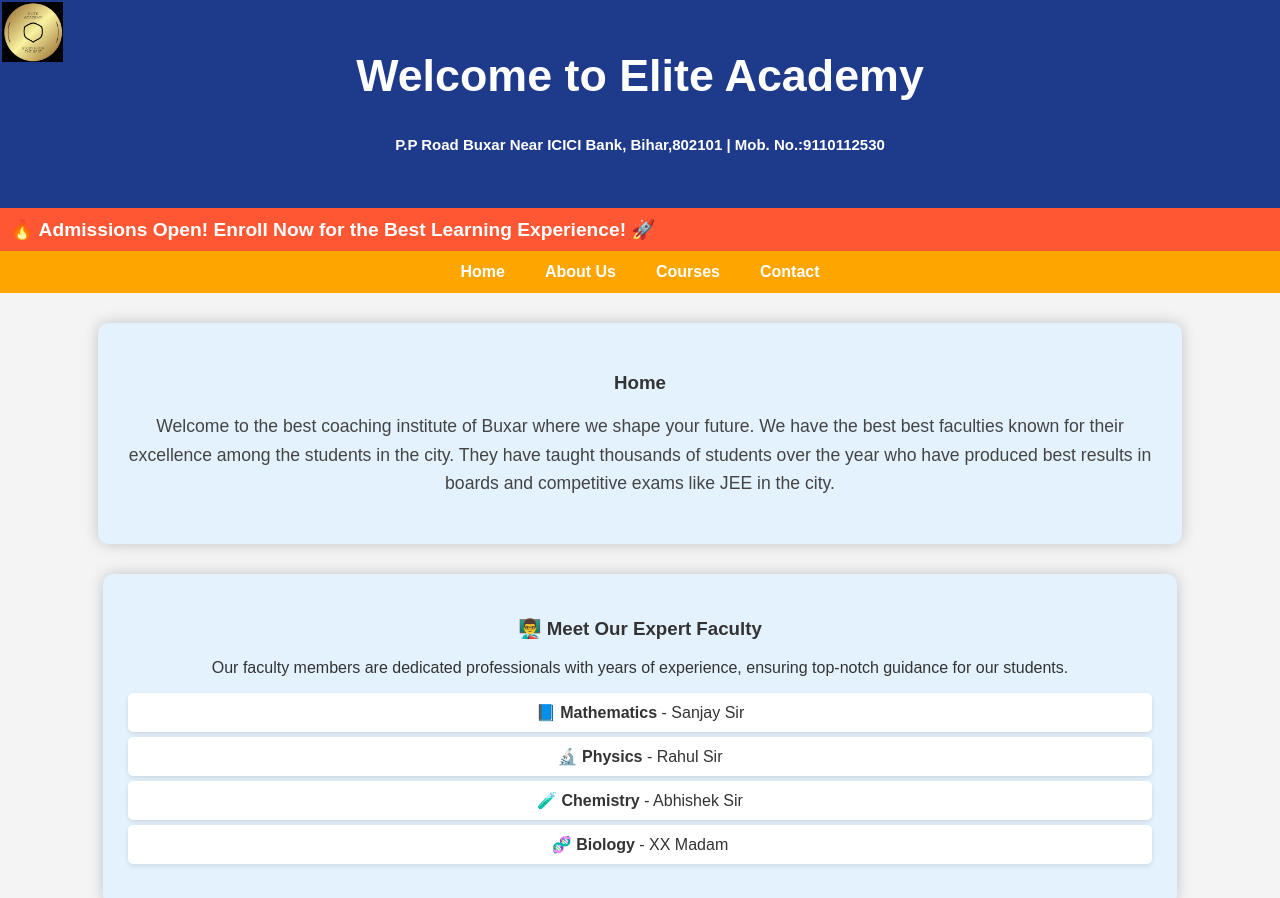
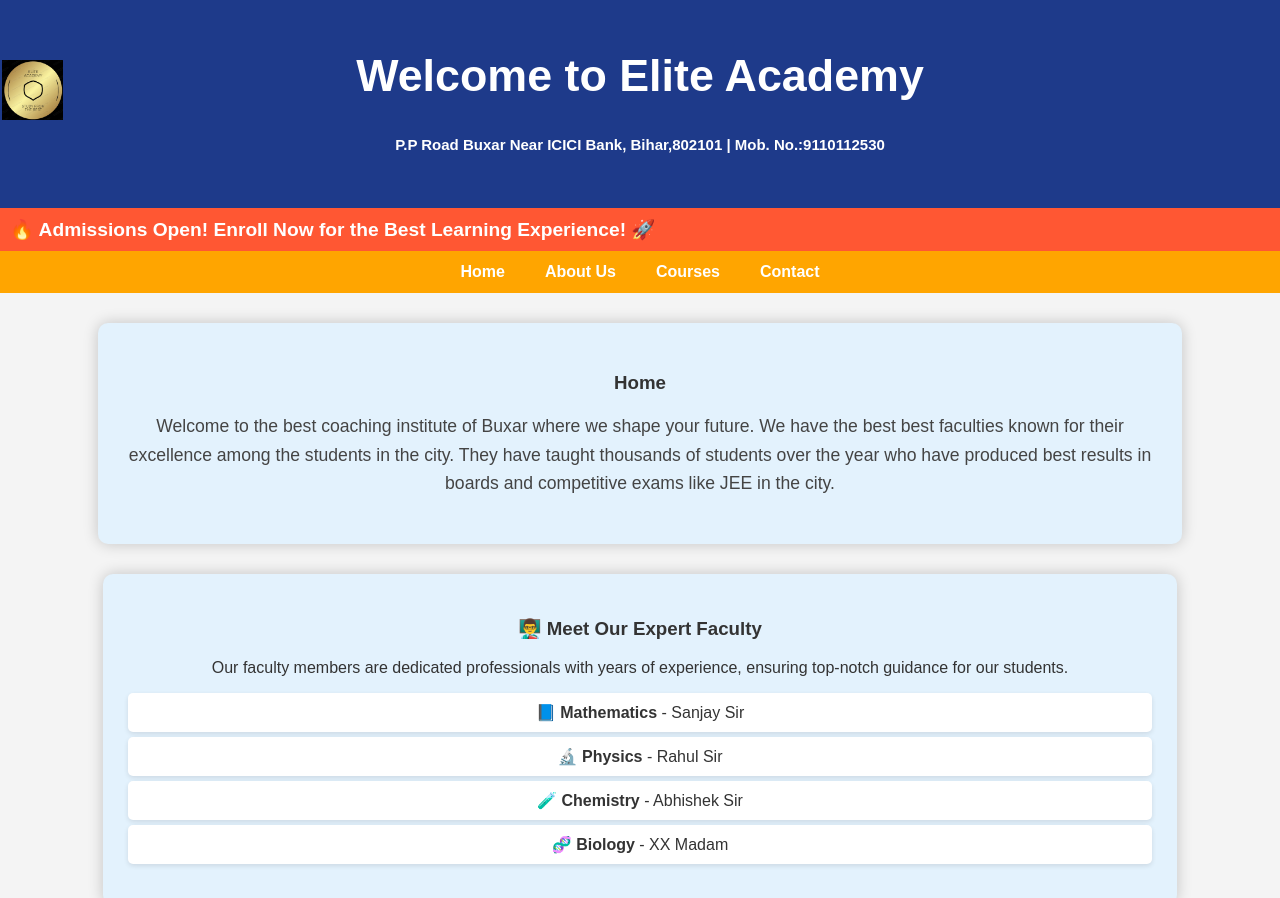
Before and after one commit to kohli-rahman/elite-academy, a plain HTML site: page index.html in a window 1280 px wide. Shown: the top 898 px of the page. Drawn offline with Linux system fonts and the light colour scheme.

Commit message:
Add files via upload

```diff
--- a/index.html
+++ b/index.html
@@ -28,7 +28,7 @@
         header img {
             position: absolute;
             left:2px;
-            top: 2px;
+            top: 60px;
             height: 60px;
         }
         .marquee {
```
